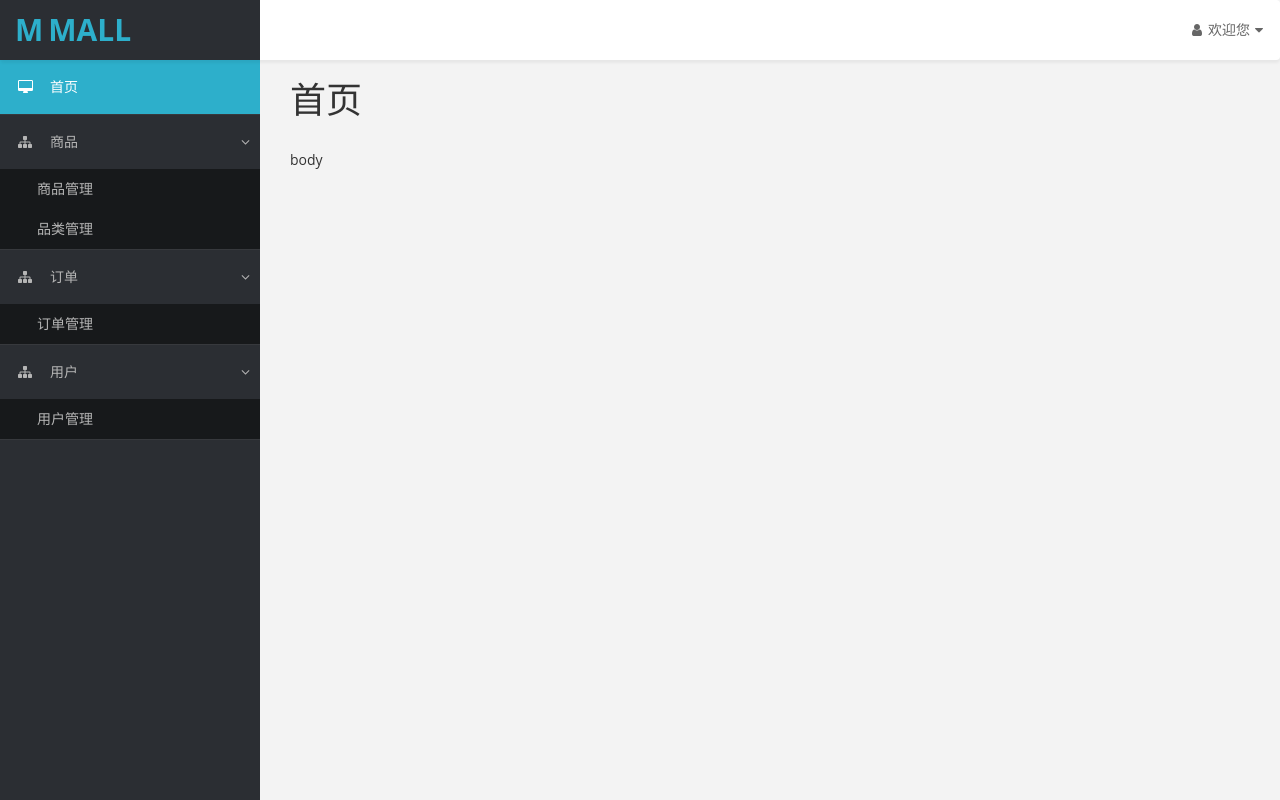
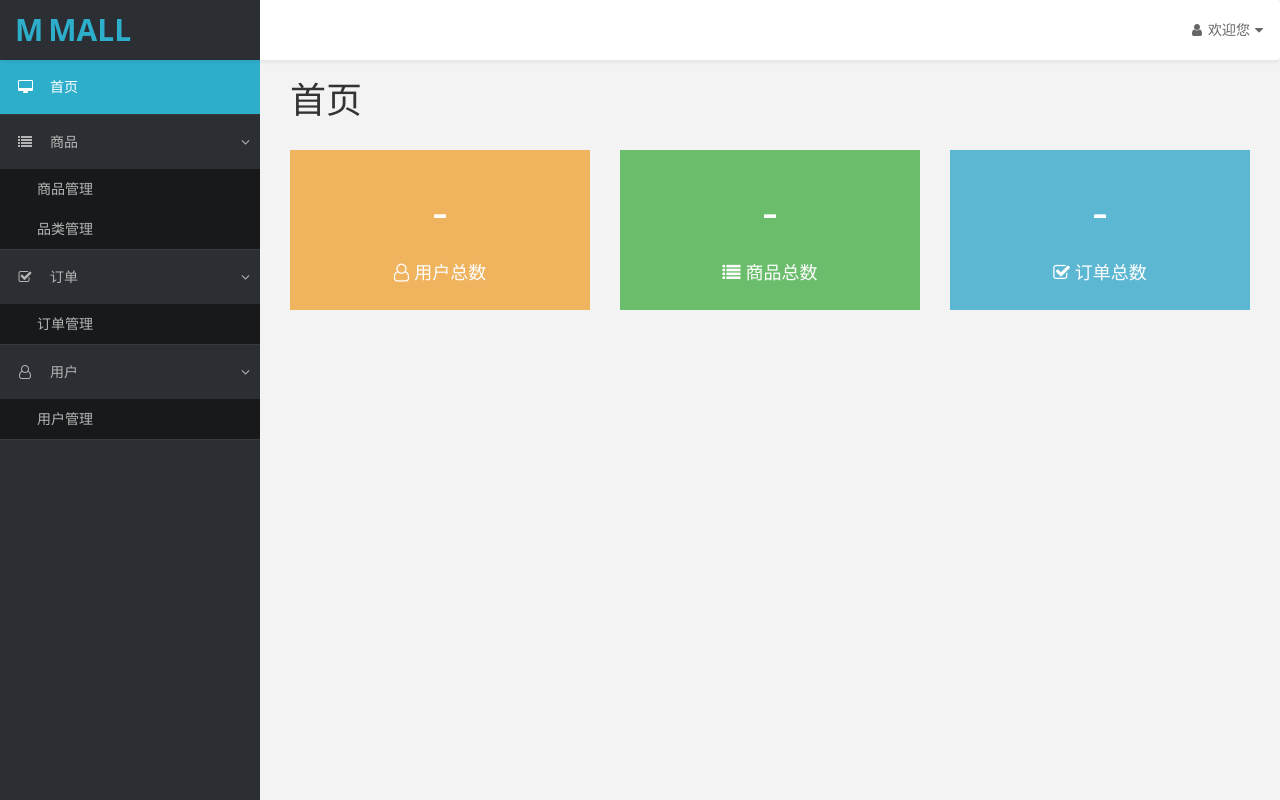
Before and after one commit to changeIn/online-platform-management, a React app: page / in a window 1280 px wide. Built offline with nearby package versions, Linux system fonts and the light colour scheme; no server answers.

Commit message:
index & error page

```diff
--- a/src/app.jsx
+++ b/src/app.jsx
@@ -5,8 +5,8 @@
 // 页面，在webpack中配置了page
 import Home from 'page/home/index.jsx';
 import Login from 'page/login/index.jsx';
+import ErrorPage from 'page/error/index.jsx';
 import Layout from 'component/layout/index.jsx';
-
 
 
 class App extends React.Component {
@@ -26,6 +26,7 @@
                                 <Route exact path="/" component={Home} />
                                 <Route path="/product" component={Home} />
                                 <Route path="/product-category" component={Home} />
+                                <Route component={ErrorPage} />
                             </Switch>
                         </Layout>
                     )}/>
--- a/src/component/layout/theme.css
+++ b/src/component/layout/theme.css
@@ -53,7 +53,6 @@
 p {
 	font-size: 16px;
 	line-height: 25px;
-	padding-top: 20px;
 }
 
 .panel {
--- a/src/component/nav-side/index.jsx
+++ b/src/component/nav-side/index.jsx
@@ -22,7 +22,7 @@
 
                         <li className="active">
                             <Link to="/product">
-                                <i className="fa fa-sitemap"></i>
+                                <i className="fa fa-list"></i>
                                 <span>商品</span>
                                 <span className="fa arrow"></span>
                             </Link>
@@ -38,7 +38,7 @@
 
                         <li className="active">
                             <Link to="/order">
-                                <i className="fa fa-sitemap"></i>
+                                <i className="fa fa-check-square-o"></i>
                                 <span>订单</span>
                                 <span className="fa arrow"></span>
                             </Link>
@@ -51,13 +51,13 @@
 
                         <li className="active">
                             <Link to="/user">
-                                <i className="fa fa-sitemap"></i>
+                                <i className="fa fa-user-o"></i>
                                 <span>用户</span>
                                 <span className="fa arrow"></span>
                             </Link>
                             <ul className="nav nav-second-level collapse in">
                                 <li>
-                                    <NavLink to="/user">用户管理</NavLink>
+                                    <NavLink to="/user" activeClassName="active-menu">用户管理</NavLink>
                                 </li>
                             </ul>
                         </li>
--- /dev/null
+++ b/src/page/error/index.jsx
@@ -0,0 +1,25 @@
+import React from 'react';
+import { Link } from 'react-router-dom';
+
+import PageTitle from 'component/page-title/index.jsx';
+
+class ErrorPage extends React.Component {
+    constructor(props) {
+        super(props);
+    }
+
+    render() {
+        return (
+            <div id="page-wrapper">
+                <PageTitle title="出错啦~"/>
+                <div className="row">
+                    <div className="col-lg-3 col-md-6">
+                        <Link to="/">点我返回首页</Link>
+                    </div>
+                </div>
+            </div>
+        );
+    }
+}
+
+export default ErrorPage;
--- a/src/page/home/index.jsx
+++ b/src/page/home/index.jsx
@@ -1,16 +1,71 @@
 import React from 'react';
-import './index.css';
+import { Link } from 'react-router-dom';
+
+import './index.scss';
 
 import PageTitle from 'component/page-title/index.jsx';
+import MUtil from 'util/mm.jsx';
+import Statistic from 'service/statistic-service.jsx';
+
+const _mm = new MUtil();
+const _statistic = new Statistic();
 
 class Home extends React.Component {
+    constructor(props){
+        super(props);
+        this.state = {
+            userCount: '-',
+            productCount: '-',
+            orderCount: '-'
+        }
+    }
+
+    // DidMount保证数据获取及渲染完成
+    componentDidMount() {
+        this.loadCount();
+    }
+
+    loadCount() {
+        _statistic.getHomeCount().then(res => {
+            this.setState(res);
+        }, errMsg => {
+            _mm.errorTips(errMsg);
+        });
+    }
+
     render() {
         return(
             <div id="page-wrapper">
                 <PageTitle title="首页"/>
                 <div className="row">
-                    <div className="col-md-12">
-                        body
+                    <div className="col-md-4">
+                        <Link to="/user" className="color-box brown">
+                            <p className="count">{this.state.userCount}</p>
+                            <p className="desc">
+                                <i className="fa fa-user-o"></i>
+                                <span>用户总数</span>
+                            </p>
+                        </Link>
+                    </div>
+
+                    <div className="col-md-4">
+                        <Link to="/product" className="color-box green">
+                            <p className="count">{this.state.productCount}</p>
+                            <p className="desc">
+                                <i className="fa fa-list"></i>
+                                <span>商品总数</span>
+                            </p>
+                        </Link>
+                    </div>
+
+                    <div className="col-md-4">
+                        <Link to="/order" className="color-box blue">
+                            <p className="count">{this.state.orderCount}</p>
+                            <p className="desc">
+                                <i className="fa fa-check-square-o"></i>
+                                <span>订单总数</span>
+                            </p>
+                        </Link>
                     </div>
                 </div>
             </div>
--- /dev/null
+++ b/src/page/home/index.scss
@@ -0,0 +1,28 @@
+.color-box {
+    display: block;
+    height: 160px;
+    text-align: center;
+    padding: 20px 0;
+    opacity: 0.9;
+    transition: all 0.3s;
+    &:hover {
+        text-decoration: none;
+        color: #555;
+        opacity: 1;
+        transform: scale(1.08);
+    }
+    &:focus {
+        text-decoration: none;
+    }
+    .count {
+        font-size: 50px;
+        height: 80px;
+        line-height: 80px;
+    }
+    .desc {
+        font-size: 18px;
+        .fa {
+            margin-right: 5px;
+        }
+    }
+}
--- /dev/null
+++ b/src/service/statistic-service.jsx
@@ -0,0 +1,12 @@
+import MUtil from 'util/mm.jsx';
+const _mm = new MUtil();
+
+class Statistic {
+    getHomeCount() {
+        return _mm.request({
+            url: '/manage/statistic/base_count.do'
+        });
+    }
+}
+
+export default Statistic;
--- a/webpack.config.js
+++ b/webpack.config.js
@@ -51,7 +51,7 @@
                 })
             },
             {
-                test: /\.sass$/,
+                test: /\.scss$/,
                 use: ExtractTextPlugin.extract({
                     fallback: 'style-loader',
                     use: ['css-loader', 'sass-loader']
```
Also changed, not shown: src/page/home/index.css (deleted).
